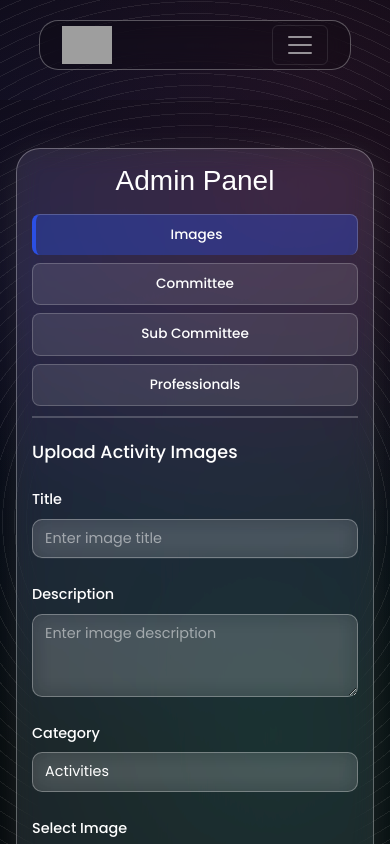
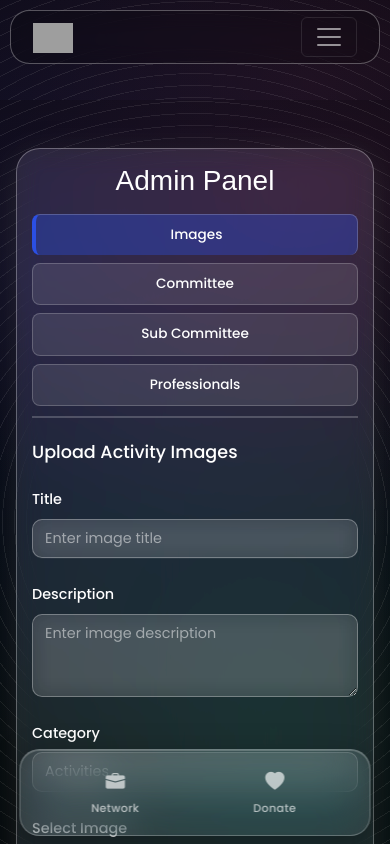
Before and after one commit to MohamedSharfan/akurana-ug-yg-website, a Next.js app: page /admin in a window 390 px wide. Shown: the top 844 px of the page. Built offline with nearby package versions, Linux system fonts and the light colour scheme; grey boxes are pictures that could not be loaded; a web font is replaced by a local one.

Commit message:
nav bar fix

```diff
--- a/src/components/Navbar.js
+++ b/src/components/Navbar.js
@@ -11,6 +11,7 @@ export default function Navbar () {
     const isHomePage = router.pathname === '/';
 
     return(
+        <>
             <nav className='navbar navbar-expand-lg navbar-dark fixed-top'>
                 <div className='container'>
                     {/* eslint-disable-next-line @next/next/no-img-element */}
@@ -46,5 +47,18 @@ export default function Navbar () {
                     </div>
                 </div>
             </nav>
+
+            {/* Mobile Bottom Navigation */}
+            <div className='mobile-bottom-nav'>
+                <Link href="/professionals" className={`mobile-bottom-nav-item ${isProfessionalsPage ? 'active' : ''}`}>
+                    <i className="bi bi-briefcase-fill"></i>
+                    <span>Network</span>
+                </Link>
+                <Link href="/donate" className={`mobile-bottom-nav-item ${isDonatePage ? 'active' : ''}`}>
+                    <i className="bi bi-heart-fill"></i>
+                    <span>Donate</span>
+                </Link>
+            </div>
+        </>
     );
 }
--- a/src/styles/style.css
+++ b/src/styles/style.css
@@ -861,3 +861,109 @@ body{
         padding: 10px;
     }
 }
+
+/* Mobile Navigation - Bottom Bar for Network & Donate */
+@media (max-width: 768px) {
+    /* Keep navbar at top but smaller */
+    .navbar {
+        width: 95%;
+        padding: 5px 10px;
+        margin: 10px auto;
+    }
+
+    .navbar-brand img {
+        width: 40px !important;
+    }
+
+    /* Hide Network and Donate from top navbar on mobile */
+    .navbar-nav .nav-item:nth-last-child(-n+2) {
+        display: none !important;
+    }
+
+    /* Add padding to body to prevent content from being hidden behind bottom navbar */
+    body {
+        padding-bottom: 75px;
+    }
+}
+
+/* Bottom Navigation Bar for Mobile - Liquid Glass Style */
+.mobile-bottom-nav {
+    display: none;
+}
+
+@media (max-width: 768px) {
+    .mobile-bottom-nav {
+        display: flex;
+        position: fixed;
+        bottom: 8px;
+        left: 50%;
+        transform: translateX(-50%);
+        width: 90%;
+        max-width: 400px;
+        background: rgba(255, 255, 255, 0.1);
+        backdrop-filter: blur(20px) saturate(180%);
+        border: 1px solid rgba(255, 255, 255, 0.25);
+        border-radius: 20px;
+        padding: 8px 15px;
+        z-index: 1050;
+        justify-content: space-around;
+        align-items: center;
+        box-shadow: 0 8px 32px rgba(0, 0, 0, 0.3),
+                    inset 0 1px 0 rgba(255, 255, 255, 0.2);
+    }
+
+    .mobile-bottom-nav-item {
+        flex: 1;
+        display: flex;
+        flex-direction: column;
+        align-items: center;
+        justify-content: center;
+        text-decoration: none;
+        color: rgba(255, 255, 255, 0.65);
+        padding: 10px 12px;
+        transition: all 0.3s cubic-bezier(0.4, 0, 0.2, 1);
+        border-radius: 14px;
+        position: relative;
+    }
+
+    .mobile-bottom-nav-item:hover {
+        color: rgba(255, 255, 255, 0.9);
+        background: rgba(255, 255, 255, 0.08);
+        transform: translateY(-2px);
+    }
+
+    .mobile-bottom-nav-item.active {
+        color: white;
+        background: rgba(255, 255, 255, 0.15);
+        box-shadow: inset 0 0 20px rgba(255, 255, 255, 0.1);
+    }
+
+    .mobile-bottom-nav-item.active::before {
+        content: '';
+        position: absolute;
+        top: 0;
+        left: 50%;
+        transform: translateX(-50%);
+        width: 35px;
+        height: 3px;
+        background: linear-gradient(90deg, rgba(45, 88, 255, 0.8), rgba(80, 255, 200, 0.8));
+        border-radius: 0 0 3px 3px;
+        box-shadow: 0 2px 8px rgba(45, 88, 255, 0.5);
+    }
+
+    .mobile-bottom-nav-item i {
+        font-size: 1.2rem;
+        margin-bottom: 3px;
+        transition: transform 0.3s ease;
+    }
+
+    .mobile-bottom-nav-item:hover i {
+        transform: scale(1.1);
+    }
+
+    .mobile-bottom-nav-item span {
+        font-size: 0.7rem;
+        font-weight: 500;
+        letter-spacing: 0.3px;
+    }
+}
```
Lines whose indentation alone changed are shown as unchanged.
